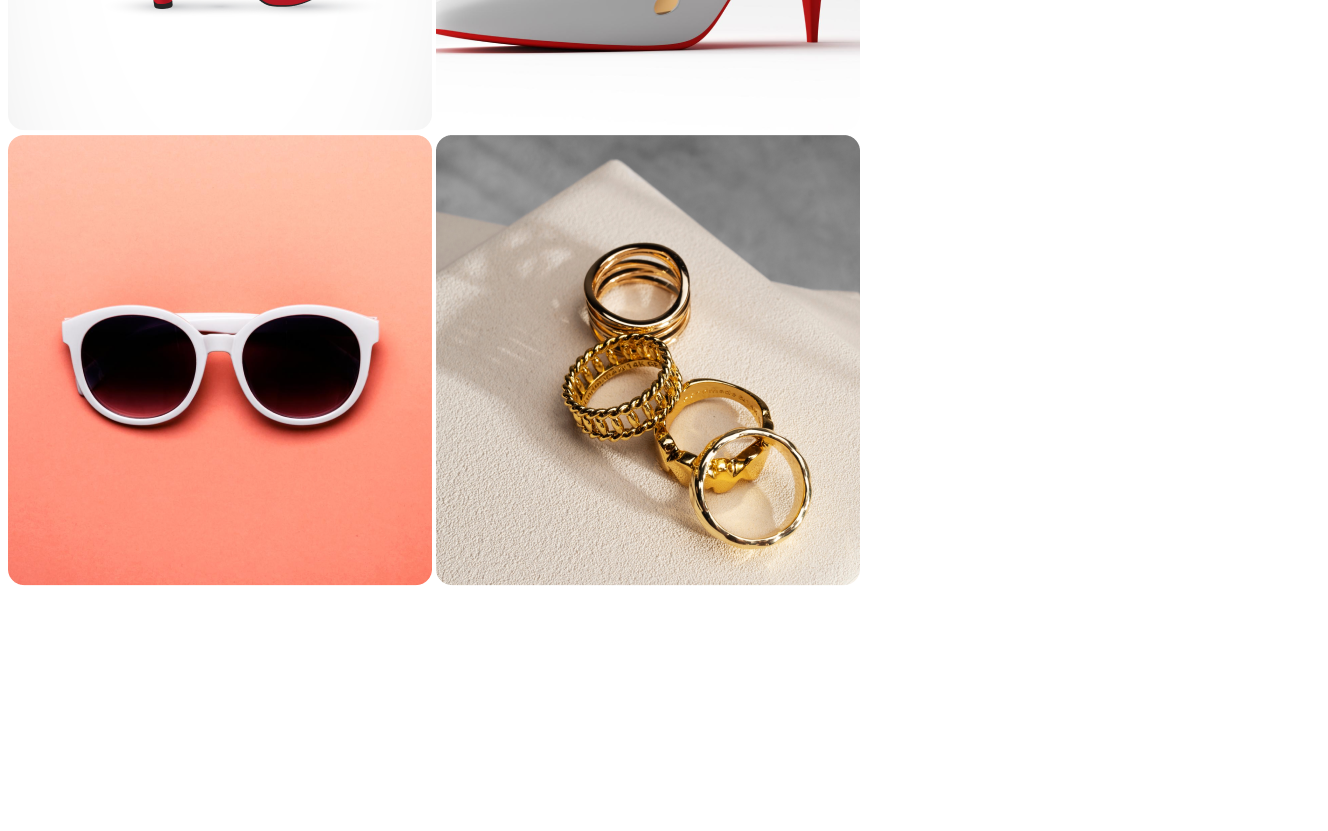
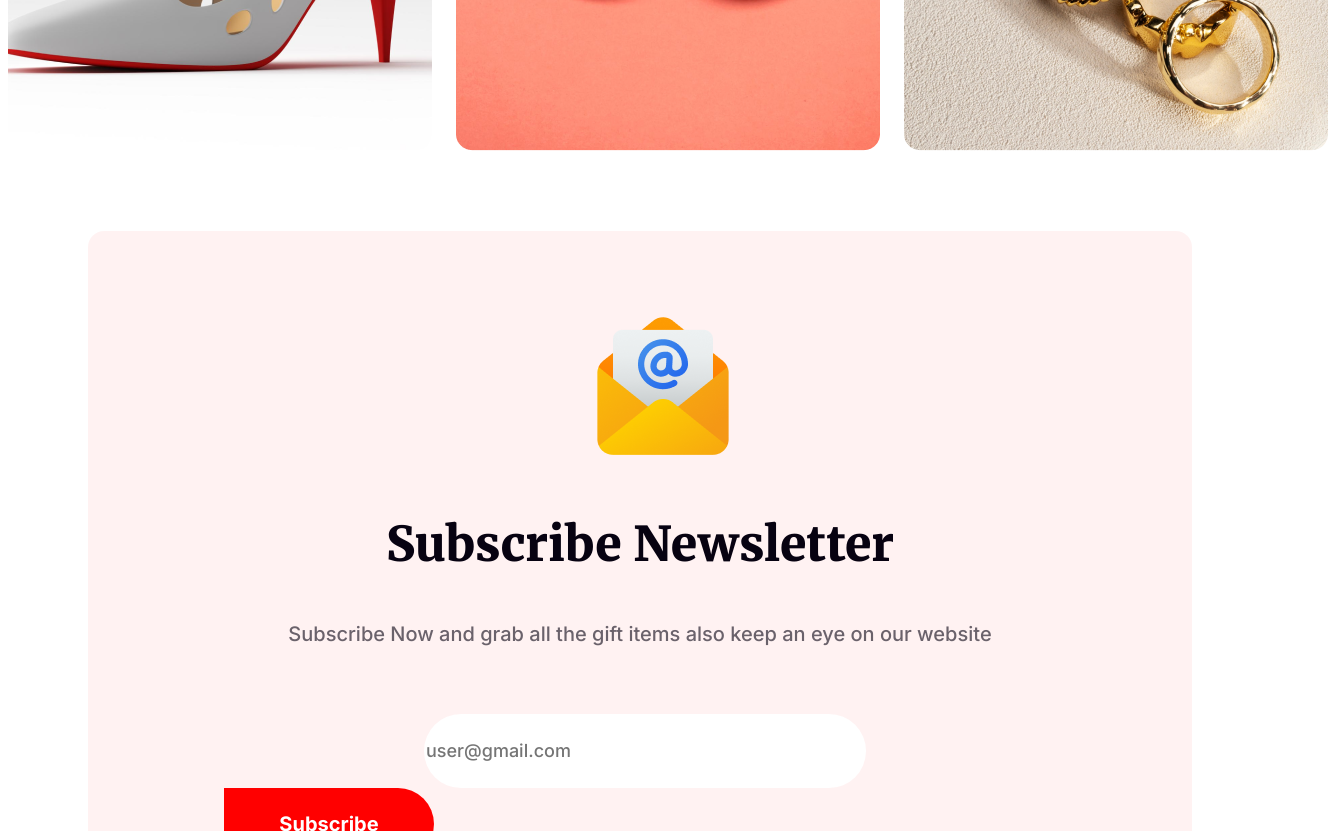
Before and after one commit to MimChowdhury66/first-assignment, a plain HTML site: page index.html in a window 1280 px wide. Shown: the part 3460-4291 px from the top of the page, 1328 px wide, since content can reach past the window. Before the commit the page ends 4058 px from the top, so only its background shows below. Drawn offline with Linux system fonts and the light colour scheme.

Commit message:
subscribeadd

```diff
--- a/index.html
+++ b/index.html
@@ -106,7 +106,7 @@
             </div>
             <div
                 class="welcome-img">
-                <img src="images/Group 70.png"
+                <img src="images/2024.png"
                     alt="">
             </div>
 
@@ -160,12 +160,67 @@
                     alt="">
                 <img src="images/Rectangle 5.png"
                     alt="">
+
                 <img src="images/Rectangle 6.png"
                     alt="">
-                    <img src="images/Rectangle 7.png" alt="">
-                    <img src="images/Rectangle 8.png" alt="">
+                <img src="images/Rectangle 7.png"
+                    alt="">
+                <img src="images/Rectangle 8.png"
+                    alt="">
+
+
+            </div>
+
+
+        </section>
+
+        <!-- Subscribe section -->
+
+        <section
+            class="subscribe">
+            <div
+                class="Subscribe.container">
+                <div
+                    class="Subscribe-icon">
+                    <img src="images/Group 61.png"
+                        alt="">
+                </div>
+                <div
+                    class="Subscribe-text">
+                    <h3
+                        class="Subscribe-title">
+                        Subscribe
+                        Newsletter
+                    </h3>
+                    <p
+                        class="Subscribe-description">
+                        Subscribe
+                        Now
+                        and
+                        grab
+                        all
+                        the
+                        gift
+                        items
+                        also
+                        keep
+                        an eye
+                        on our
+                        website
+                    </p>
+                </div>
+                <div
+                    class="input-field">
+                    <input
+                        class="subscribe-input"
+                        type="text"
+                        placeholder="user@gmail.com">
+                    <button
+                        class="subscribe-btn ">Subscribe</button>
+                </div>
             </div>
         </section>
+
     </main>
 
     <footer>
--- a/styles/style.css
+++ b/styles/style.css
@@ -1,8 +1,11 @@
-body {}
+body {
+    /* margin: auto; */
+    /* margin: 0 140px; */
+}
 
 .header-container {
 
-    background-image: linear-gradient(180deg, #070211 , rgba(7, 2, 17, 0.00)100%), url('../images/Banner\ Image.png');
+    background-image: linear-gradient(180deg, #070211, rgba(7, 2, 17, 0.00)100%), url('../images/Banner\ Image.png');
     ;
 
     max-width: 100%;
@@ -150,7 +153,11 @@ body {}
     flex-shrink: 0;
 }
 
-.portfolio-title{
+.portfolio-container {
+    /* padding: 120px; */
+}
+
+.portfolio-title {
     padding-top: 120px;
     color: #F00;
     font-family: Inter;
@@ -158,8 +165,11 @@ font-size: 24px;
     font-style: normal;
     font-weight: 500;
     line-height: normal;
+
 }
-.portfolio-topic{
+
+.portfolio-topic {
+
     color: #070211;
     font-family: Merriweather;
     font-size: 48px;
@@ -168,12 +178,127 @@ font-weight: 900;
     line-height: normal;
     text-transform: capitalize;
 }
-.portfolio-description{
+
+.portfolio-description {
     width: 896px;
     color: rgba(7, 2, 17, 0.60);
     font-family: Inter;
     font-size: 20px;
     font-style: normal;
     font-weight: 400;
-line-height: 32px; /* 160% */
+    line-height: 32px;
+    /* 160% */
 }
+
+.portfolio-img {
+    /* padding-right: 120px; */
+    width: 424px;
+    height: 100%;
+    border-radius: 16px;
+    display: grid;
+    grid-template-columns: auto auto auto;
+
+    gap: 24px;
+
+}
+
+
+
+.subscribe {
+    background: rgba(255, 0, 0, 0.05);
+    border-radius: 16px;
+    /* width: 1320px; */
+    height: 616px;
+    margin: 80px;
+
+}
+
+.Subscribe.container {
+    /* padding-top: 80px;
+
+
+    padding-left: 585px;
+    padding-right: 585px; */
+}
+
+.Subscribe-icon {
+
+    /* padding: 80px 585px 40px 585px; */
+    padding-top: 80px;
+    padding-left: 500px;
+    padding-right: 500px;
+}
+
+.Subscribe-title {
+
+    color: #070211;
+    text-align: center;
+    font-family: Merriweather;
+    font-size: 48px;
+    font-style: normal;
+    font-weight: 900;
+    line-height: normal;
+    text-transform: capitalize;
+}
+
+.Subscribe-description {
+    /* width: 896px; */
+
+    color: rgba(7, 2, 17, 0.60);
+    text-align: center;
+    font-family: Inter;
+    font-size: 20px;
+    font-style: normal;
+    font-weight: 400;
+    /* line-height: 32px; */
+    /* 160% */
+}
+
+.input-field {
+    position: relative;
+    padding: 48px 336px 80px 336px;
+
+    flex-shrink: 0;
+}
+
+.subscribe-input {
+    border-radius: 50px;
+    background: #FFF;
+    width: 438px;
+    /* height: 52px; */
+    height: 72px;
+
+    flex-shrink: 0;
+    color: rgba(7, 2, 17, 0.30);
+    text-align:justify;
+    font-family: Inter;
+    font-size: 18px;
+    font-style: normal;
+    font-weight: 400;
+    line-height: normal;
+    border-style: none;
+}
+
+.subscribe-btn {
+    color: #FFF;
+    text-align: center;
+    font-family: Inter;
+    font-size: 20px;
+    font-style: normal;
+    font-weight: 600;
+    line-height: normal;
+    text-transform: capitalize;
+    /* margin-left: -15px; */
+    position: absolute;
+    border-radius: 0px 50px 50px 0px;
+    background: #F00;
+    margin-left: -200px;
+    width: 210px;
+    /* height: 52px; */
+    flex-shrink: 0;
+    border-style: none;
+    height: 72px;
+
+
+
+}
```
Also changed, not shown: images/2024.png (added). Lines whose indentation alone changed are shown as unchanged.
